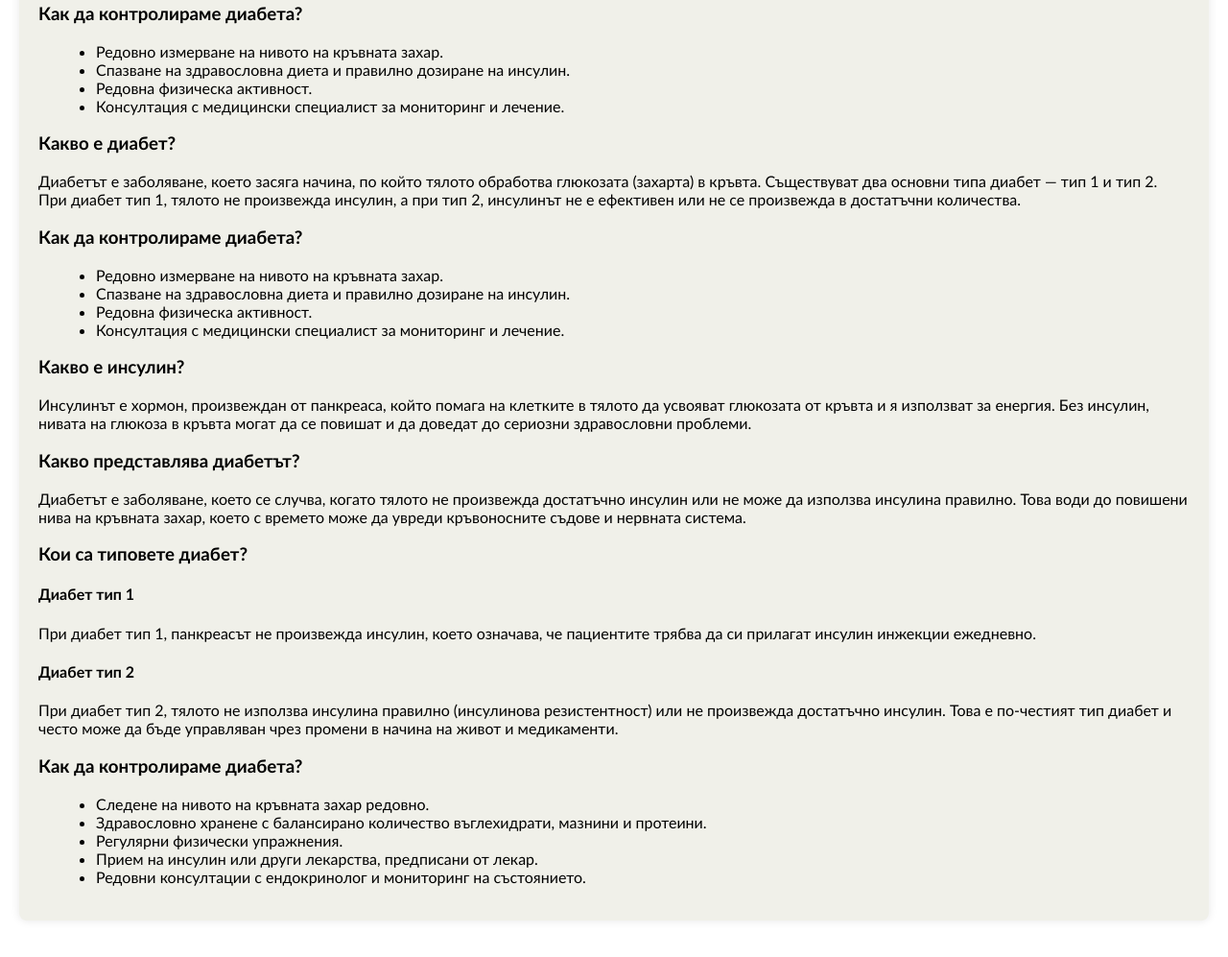
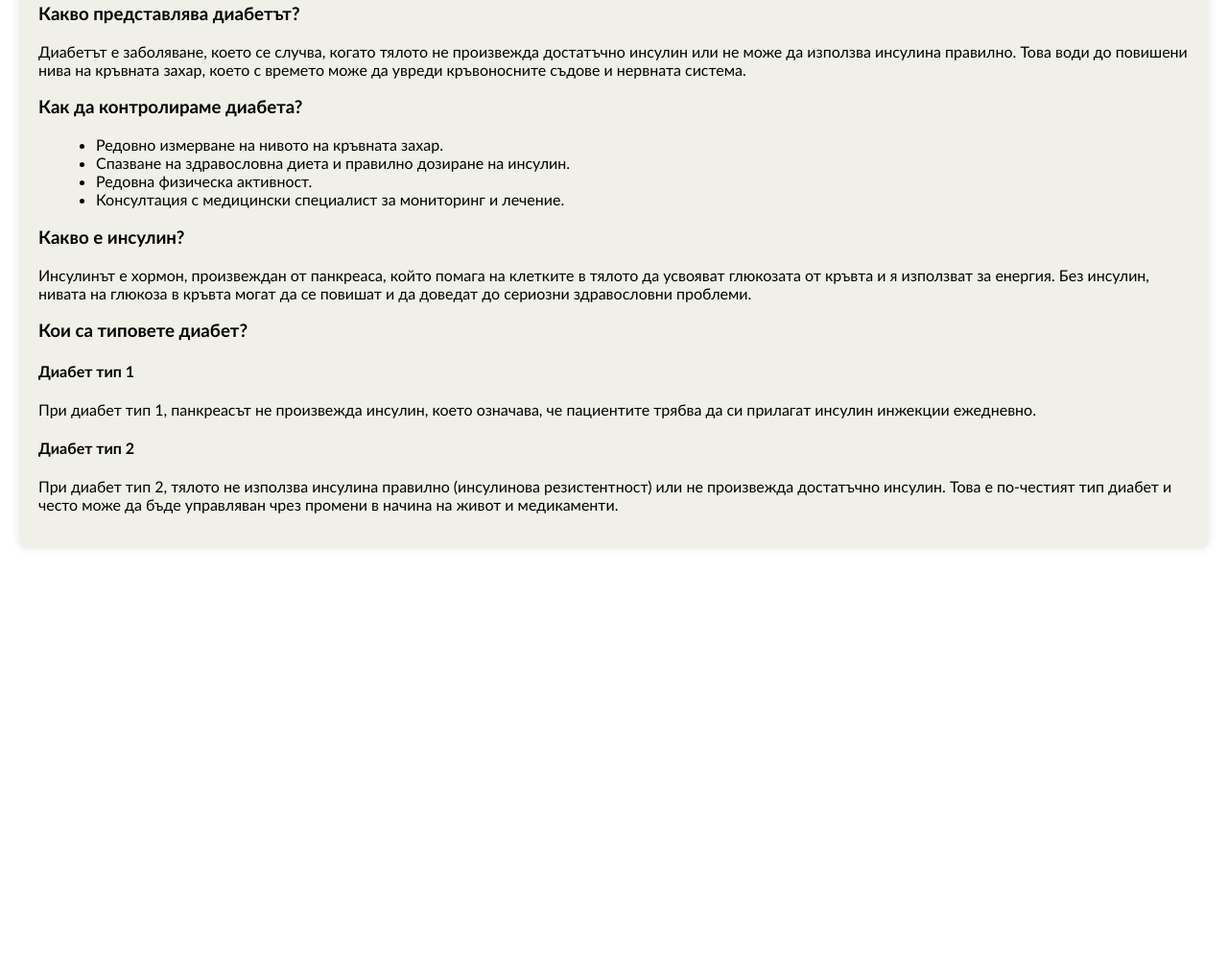
Before and after one commit to Eleonora-Dimitrova/SPACECODERS, a plain HTML site: page info.html in a window 1280 px wide. Shown: the part 397-1394 px from the top of the page at 96% size. After the commit the page ends 1008 px from the top, so only its background shows below. Drawn offline with Linux system fonts and the light colour scheme; a script that the page names is missing.

Commit message:
info page update

```diff
--- a/info.html
+++ b/info.html
@@ -22,6 +22,8 @@
     <section id="insulin-info">
         <h3>Какво е диабет?</h3>
         <p>Диабетът е заболяване, което засяга начина, по който тялото обработва глюкозата (захарта) в кръвта. Съществуват два основни типа диабет — тип 1 и тип 2. При диабет тип 1, тялото не произвежда инсулин, а при тип 2, инсулинът не е ефективен или не се произвежда в достатъчни количества.</p>
+ <h3>Какво представлява диабетът?</h3>
+      <p>Диабетът е заболяване, което се случва, когато тялото не произвежда достатъчно инсулин или не може да използва инсулина правилно. Това води до повишени нива на кръвната захар, което с времето може да увреди кръвоносните съдове и нервната система.</p>
 
         <h3>Как да контролираме диабета?</h3>
         <ul>
@@ -30,37 +32,15 @@
           <li>Редовна физическа активност.</li>
           <li>Консултация с медицински специалист за мониторинг и лечение.</li>
         </ul>
-        <h3>Какво е диабет?</h3>
-        <p>Диабетът е заболяване, което засяга начина, по който тялото обработва глюкозата (захарта) в кръвта. Съществуват два основни типа диабет — тип 1 и тип 2. При диабет тип 1, тялото не произвежда инсулин, а при тип 2, инсулинът не е ефективен или не се произвежда в достатъчни количества.</p>
 
-        <h3>Как да контролираме диабета?</h3>
-        <ul>
-          <li>Редовно измерване на нивото на кръвната захар.</li>
-          <li>Спазване на здравословна диета и правилно дозиране на инсулин.</li>
-          <li>Редовна физическа активност.</li>
-          <li>Консултация с медицински специалист за мониторинг и лечение.</li>
-        </ul>
       <h3>Какво е инсулин?</h3>
       <p>Инсулинът е хормон, произвеждан от панкреаса, който помага на клетките в тялото да усвояват глюкозата от кръвта и я използват за енергия. Без инсулин, нивата на глюкоза в кръвта могат да се повишат и да доведат до сериозни здравословни проблеми.</p>
-
-      <h3>Какво представлява диабетът?</h3>
-      <p>Диабетът е заболяване, което се случва, когато тялото не произвежда достатъчно инсулин или не може да използва инсулина правилно. Това води до повишени нива на кръвната захар, което с времето може да увреди кръвоносните съдове и нервната система.</p>
-
       <h3>Кои са типовете диабет?</h3>
       <h4>Диабет тип 1</h4>
       <p>При диабет тип 1, панкреасът не произвежда инсулин, което означава, че пациентите трябва да си прилагат инсулин инжекции ежедневно.</p>
 
       <h4>Диабет тип 2</h4>
       <p>При диабет тип 2, тялото не използва инсулина правилно (инсулинова резистентност) или не произвежда достатъчно инсулин. Това е по-честият тип диабет и често може да бъде управляван чрез промени в начина на живот и медикаменти.</p>
-
-      <h3>Как да контролираме диабета?</h3>
-      <ul>
-        <li>Следене на нивото на кръвната захар редовно.</li>
-        <li>Здравословно хранене с балансирано количество въглехидрати, мазнини и протеини.</li>
-        <li>Регулярни физически упражнения.</li>
-        <li>Прием на инсулин или други лекарства, предписани от лекар.</li>
-        <li>Редовни консултации с ендокринолог и мониторинг на състоянието.</li>
-      </ul>
     </section>
   </main>
 
```
